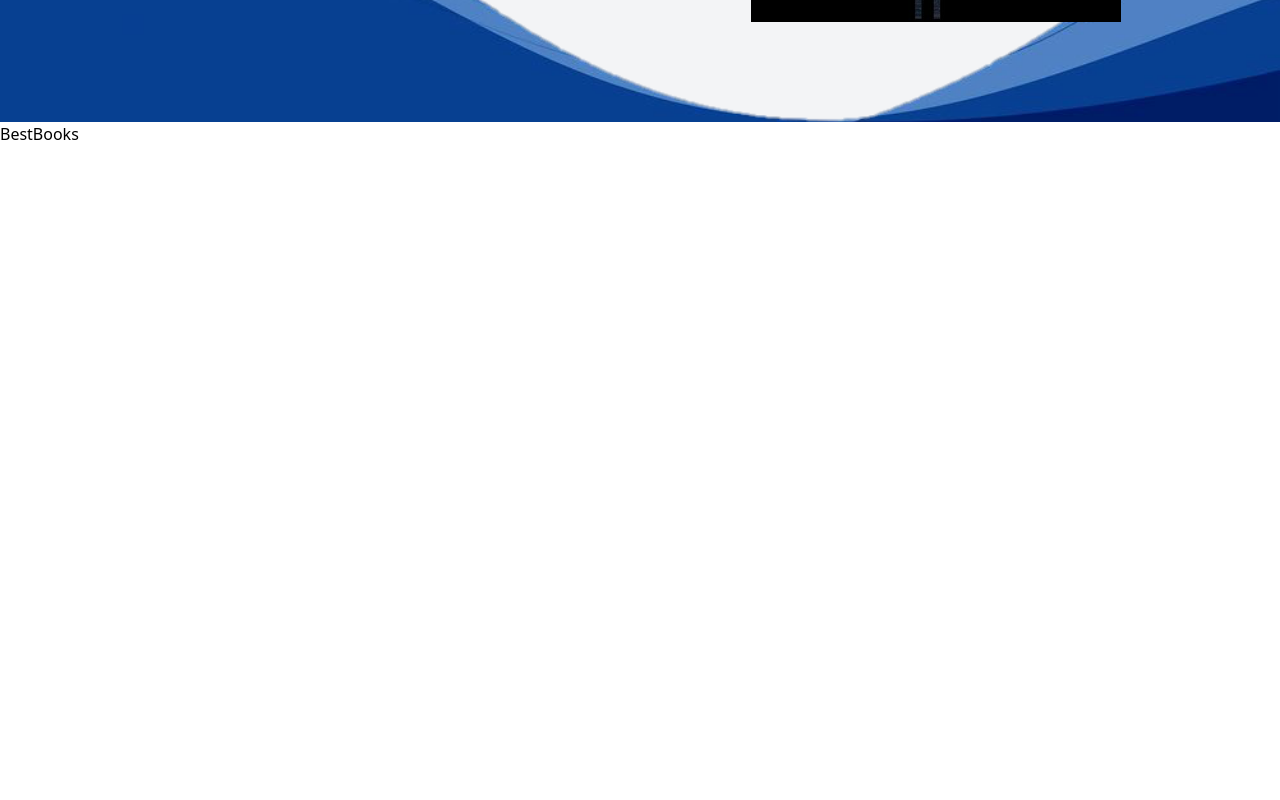
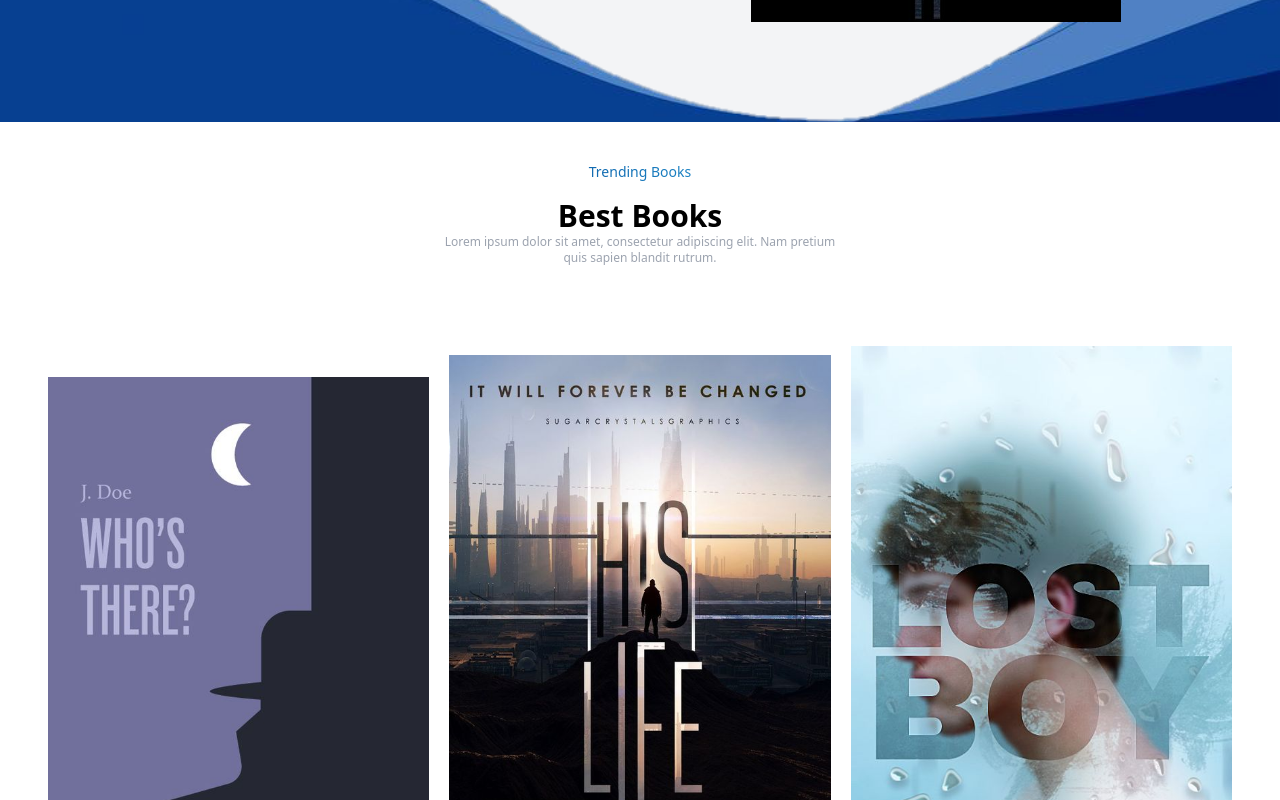
Before and after one commit to G3RGES/book-store, a React (Vite) app: page / in a window 1280 px wide. Shown: the part 600-1400 px from the top of the page. Before the commit the page ends 800 px from the top, so only its background shows below. Built offline with nearby package versions, Linux system fonts and the light colour scheme.

Commit message:
Update BestBooks.jsx

```diff
--- a/src/components/BestBooks.jsx
+++ b/src/components/BestBooks.jsx
@@ -1,7 +1,85 @@
 import React from "react";
+import Book1 from "../assets/books/book1.jpg";
+import Book2 from "../assets/books/book2.jpg";
+import Book3 from "../assets/books/book3.jpg";
+import { FaStar } from "react-icons/fa6";
+
+const booksData = [
+  {
+    id: 1,
+    img: Book1,
+    title: "Who's there",
+    rating: 5.0,
+    author: "Someone",
+  },
+  {
+    id: 2,
+    img: Book2,
+    title: "His Life",
+    rating: 4.5,
+    author: "John",
+  },
+  {
+    id: 3,
+    img: Book3,
+    title: "Lost boys",
+    rating: 4.7,
+    author: "Lost Girl",
+  },
+  {
+    id: 4,
+    img: Book2,
+    title: "His Life",
+    rating: 4.4,
+    author: "Someone",
+  },
+  {
+    id: 5,
+    img: Book1,
+    title: "Who's There",
+    rating: 4.5,
+    author: "Someone",
+  },
+];
 
 const BestBooks = () => {
-  return <div>BestBooks</div>;
+  return (
+    <>
+      <div className="py-10 ">
+        <div className="container">
+          {/* Header Section */}
+          <div className="text-center mb-20 max-w-[400px] mx-auto  ">
+            <p
+              className="text-sm bg-clip-text
+              text-transparent bg-gradient-to-r from-primary
+              to-secondary mb-4 "
+            >
+              Trending Books
+            </p>
+            <h1 className="text-3xl font-bold">Best Books</h1>
+            <p className="text-xs text-gray-400">
+              Lorem ipsum dolor sit amet, consectetur adipiscing elit. Nam
+              pretium quis sapien blandit rutrum.
+            </p>
+          </div>
+          {/* //* Book Cards Section  */}
+          <div
+            className="grid grid-cols-1 sm:grid-cols-2 md:grid-cols-3
+          md:gap-5 place-items-center"
+          >
+            {booksData.map((book) => (
+              <div key={book.id}>
+                <div>
+                  <img src={book.img} alt={book.title} />
+                </div>
+                <div></div>
+              </div>
+            ))}
+          </div>
+        </div>
+      </div>
+    </>
+  );
 };
 
 export default BestBooks;
```
